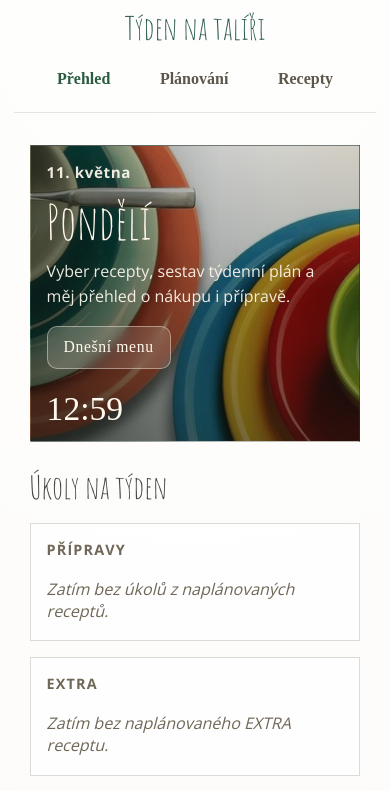
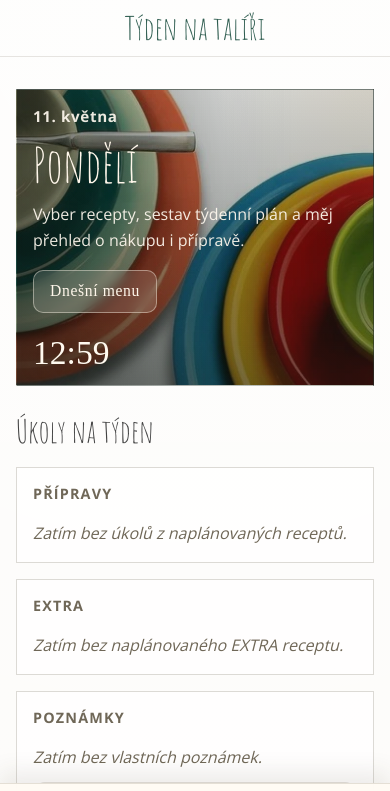
Before and after one commit to icirova/menu-planner, a React (Vite) app: page /#/ in a window 390 px wide. Shown: the top 791 px of the page. Built offline with nearby package versions, Linux system fonts and the light colour scheme; a web font is replaced by a local one.

Commit message:
Refine responsive layout

```diff
--- a/src/components/Navbar/style.css
+++ b/src/components/Navbar/style.css
@@ -59,16 +59,53 @@
 }
 
 @media screen and (max-width: 640px) {
+  .menu {
+    align-items: center;
+    gap: 0;
+  }
+
   .menu__brand {
     text-align: center;
   }
 
   .menu__list {
-    justify-content: stretch;
+    position: fixed;
+    left: 0;
+    right: 0;
+    bottom: 0;
+    z-index: 1100;
+    width: 100%;
+    display: grid;
+    grid-template-columns: repeat(3, minmax(0, 1fr));
+    gap: 0;
+    justify-content: center;
+    padding: 0.5rem max(0.75rem, env(safe-area-inset-left)) calc(0.5rem + env(safe-area-inset-bottom))
+      max(0.75rem, env(safe-area-inset-right));
+    border-top: 1px solid rgba(122, 113, 93, 0.2);
+    background: rgba(255, 251, 244, 0.94);
+    box-shadow: 0 -10px 24px rgba(73, 61, 41, 0.1);
+    backdrop-filter: blur(12px);
+  }
+
+  .menu__list li {
+    display: flex;
+    justify-content: center;
+    min-width: 0;
   }
 
   .menu__item {
-    flex: 1 1 30%;
+    width: 100%;
     min-width: 0;
+    min-height: 2.75rem;
+    padding: 0.55rem 0.4rem;
+    border-radius: 10px;
+    font-size: 0.92rem;
+    line-height: 1.1;
+  }
+
+  .menu__item.active,
+  .menu__item.active:hover {
+    background-color: #e8f1e9;
+    color: #1f4a34;
   }
 }
--- a/src/global.css
+++ b/src/global.css
@@ -284,9 +284,15 @@ h2 {
   }
 }
 
+@media screen and (max-width: 1023px) {
+  .container {
+    padding-inline: 0;
+  }
+}
+
 @media screen and (max-width: 640px) {
   .container {
-    padding: 0.85rem 0.85rem 1.25rem;
+    padding: 0.85rem 0 calc(5rem + env(safe-area-inset-bottom));
   }
 
   .main {
--- a/src/pages/HomePage/style.css
+++ b/src/pages/HomePage/style.css
@@ -514,6 +514,10 @@
 }
 
 @media (max-width: 960px) {
+  .home-page__sheet {
+    padding: 1rem;
+  }
+
   .home-page__hero-aside {
     justify-items: start;
     align-content: start;
@@ -564,10 +568,6 @@
 }
 
 @media (max-width: 640px) {
-  .home-page__sheet {
-    padding: 1rem;
-  }
-
   .home-page__panel--today .card__image {
     height: 150px;
   }
--- a/src/pages/RecipeDetail/style.css
+++ b/src/pages/RecipeDetail/style.css
@@ -260,11 +260,13 @@
   right: 16px;
 }
 
-@media (max-width: 860px) {
+@media (max-width: 1023px) {
   .recipe-detail-page {
     padding: 1rem;
   }
+}
 
+@media (max-width: 860px) {
   .recipe-detail-page__panel {
     padding: 0;
   }
--- a/src/pages/RecipeForm/style.css
+++ b/src/pages/RecipeForm/style.css
@@ -428,6 +428,10 @@ textarea.form__input:focus-visible {
 }
 
 @media screen and (max-width: 959px) {
+  .recipe-form-page {
+    padding: 1rem;
+  }
+
   .recipe-form-page__field-grid--top,
   .recipe-form-page__field-grid--classification,
   .recipe-form-page__field-grid--text {
@@ -436,14 +440,6 @@ textarea.form__input:focus-visible {
 }
 
 @media screen and (max-width: 679px) {
-  .recipe-form-page {
-    padding: 1rem;
-  }
-
-  .recipe-form-page__panel {
-    padding: 1rem;
-  }
-
   .form__checkbox-group {
     grid-template-columns: repeat(2, minmax(0, 1fr));
   }
--- a/src/pages/RecipeLibrary/index.jsx
+++ b/src/pages/RecipeLibrary/index.jsx
@@ -17,6 +17,40 @@ const SORT_OPTIONS = [
   { value: "title-desc", label: "Abecedně Z-A" },
 ];
 const RECIPES_BATCH_SIZE = 24;
+
+const RecipeCatalogSummary = ({ catalogStats, className = "" }) => (
+  <aside className={`recipe-library__panel recipe-library__panel--summary ${className}`}>
+    <div className="recipe-library__panel-header">
+      <div>
+        <h2>Katalog v kostce</h2>
+      </div>
+    </div>
+
+    <div className="recipe-library__summary-content">
+      <div className="recipe-library__summary-grid">
+        <article className="recipe-library__summary-box">
+          <span className="recipe-library__summary-value">{catalogStats.totalCount}</span>
+          <span className="recipe-library__summary-label">receptů celkem</span>
+        </article>
+
+        <article className="recipe-library__summary-box">
+          <span className="recipe-library__summary-value">{catalogStats.customCount}</span>
+          <span className="recipe-library__summary-label">vlastních receptů</span>
+        </article>
+
+        <article className="recipe-library__summary-box">
+          <span className="recipe-library__summary-value">{catalogStats.glutenFreeCount}</span>
+          <span className="recipe-library__summary-label">bezlepkových receptů</span>
+        </article>
+
+        <article className="recipe-library__summary-box">
+          <span className="recipe-library__summary-value">{catalogStats.veganCount}</span>
+          <span className="recipe-library__summary-label">veganských receptů</span>
+        </article>
+      </div>
+    </div>
+  </aside>
+);
 
 const RecipeLibraryCard = ({ recipe }) => {
   const cover = resolveImageSrc(recipe.photo_urls?.[0] || "/image/placeholder.png");
@@ -219,39 +253,10 @@ export const RecipeLibrary = () => {
           </div>
         </section>
 
-        <aside className="recipe-library__panel recipe-library__panel--summary">
-          <div className="recipe-library__panel-header">
-            <div>
-              <h2>Katalog v kostce</h2>
-            </div>
-          </div>
-
-          <div className="recipe-library__summary-content">
-            <div className="recipe-library__summary-grid">
-              <article className="recipe-library__summary-box">
-                <span className="recipe-library__summary-value">{catalogStats.totalCount}</span>
-                <span className="recipe-library__summary-label">receptů celkem</span>
-              </article>
-
-              <article className="recipe-library__summary-box">
-                <span className="recipe-library__summary-value">{catalogStats.customCount}</span>
-                <span className="recipe-library__summary-label">vlastních receptů</span>
-              </article>
-
-              <article className="recipe-library__summary-box">
-                <span className="recipe-library__summary-value">
-                  {catalogStats.glutenFreeCount}
-                </span>
-                <span className="recipe-library__summary-label">bezlepkových receptů</span>
-              </article>
-
-              <article className="recipe-library__summary-box">
-                <span className="recipe-library__summary-value">{catalogStats.veganCount}</span>
-                <span className="recipe-library__summary-label">veganských receptů</span>
-              </article>
-            </div>
-          </div>
-        </aside>
+        <RecipeCatalogSummary
+          catalogStats={catalogStats}
+          className="recipe-library__panel--summary-desktop"
+        />
       </div>
 
       <section className="recipe-library__panel" ref={catalogSectionRef}>
@@ -310,6 +315,11 @@ export const RecipeLibrary = () => {
           </div>
         )}
       </section>
+
+      <RecipeCatalogSummary
+        catalogStats={catalogStats}
+        className="recipe-library__panel--summary-mobile"
+      />
     </div>
   );
 };
--- a/src/pages/RecipeLibrary/style.css
+++ b/src/pages/RecipeLibrary/style.css
@@ -56,6 +56,10 @@
   padding: 0;
   border: 0;
   background: transparent;
+}
+
+.recipe-library__panel--summary-mobile {
+  display: none;
 }
 
 .recipe-library__search {
@@ -354,17 +358,27 @@
   color: var(--page-muted-text);
 }
 
-@media screen and (max-width: 679px) {
+@media screen and (max-width: 1023px) {
   .recipe-library-page {
     padding: 1rem;
   }
+}
 
+@media screen and (max-width: 679px) {
   .recipe-library__hero {
     padding: 1rem;
   }
 
   .recipe-library__top-grid {
     grid-template-columns: 1fr;
+  }
+
+  .recipe-library__panel--summary-desktop {
+    display: none;
+  }
+
+  .recipe-library__panel--summary-mobile {
+    display: flex;
   }
 
   .recipe-library__hero {
@@ -376,6 +390,7 @@
   }
 
   .recipe-library__panel-header--catalog {
+    align-items: flex-start;
     flex-direction: column;
   }
 
@@ -386,6 +401,10 @@
   .recipe-library__filter-summary {
     align-items: flex-start;
     flex-direction: column;
+  }
+
+  .recipe-library__filter-summary--empty {
+    display: none;
   }
 
   .recipe-library__sort {
```
